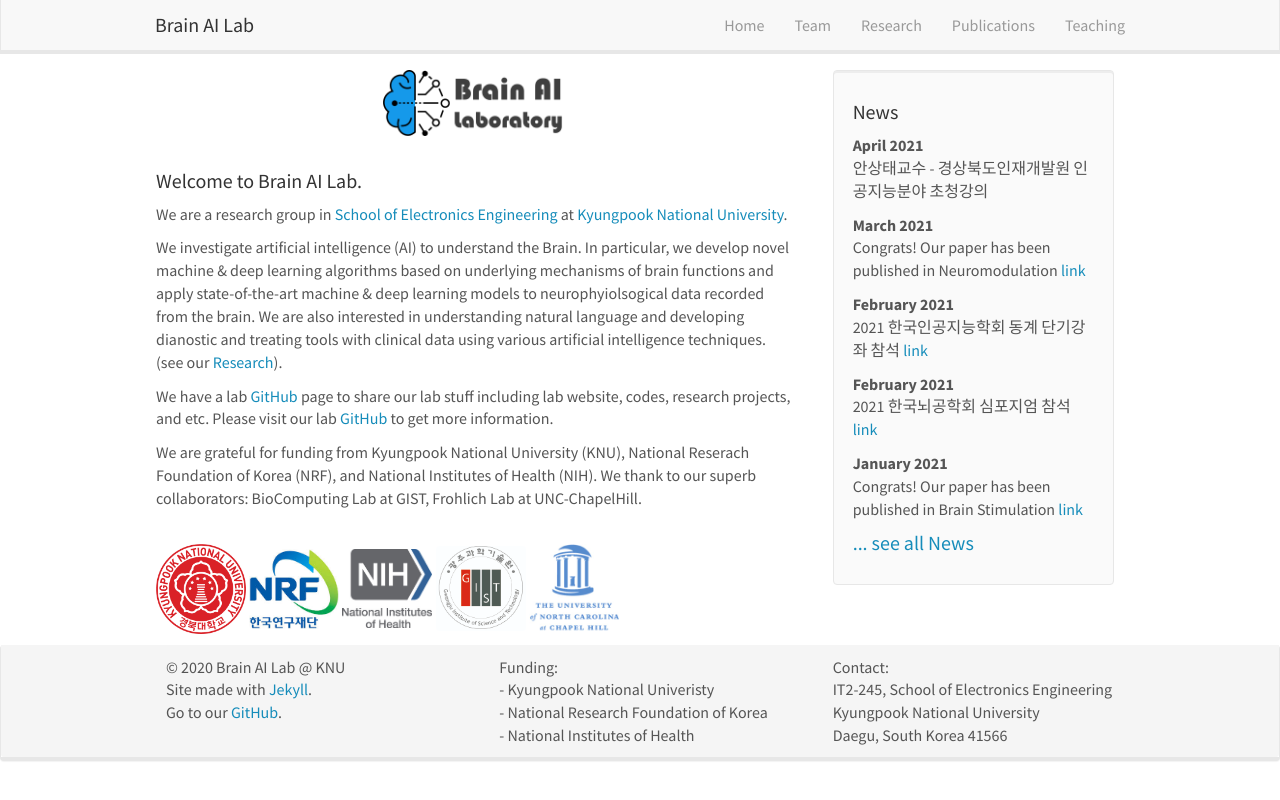
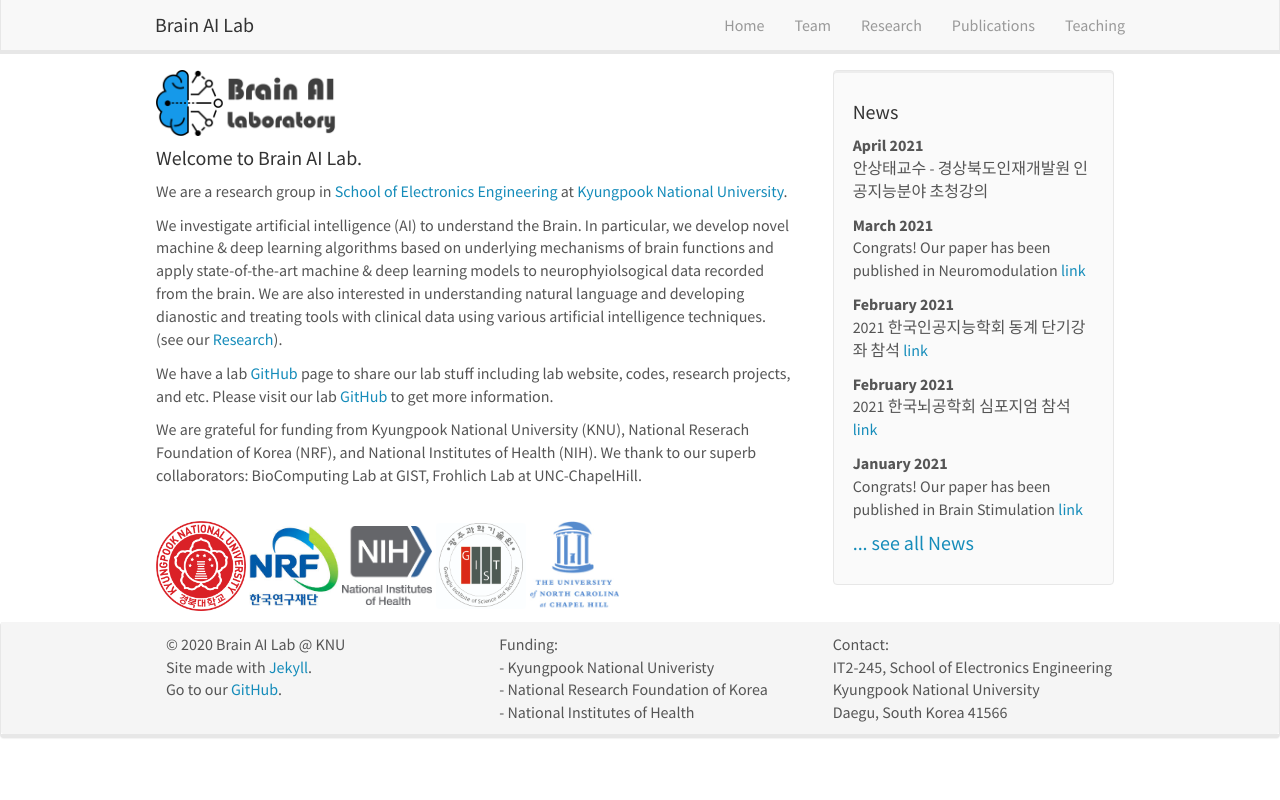
Before and after one commit to KNU-BrainAI/knu-brainai.github.io, a Jekyll site: the page built from _pages/home.md, in a window 1280 px wide. Shown: the top 800 px of the page. Built offline with Jekyll 4.4.1, drawn with Linux system fonts in a browser that asks for light colours; nearby versions of some CDN libraries.

Commit message:
Update homelay.html

```diff
--- a/_layouts/homelay.html
+++ b/_layouts/homelay.html
@@ -3,8 +3,7 @@ layout: default
 ---
 
 <div id="homeid" class="col-sm-8">
-  <center><img src="{{ site.url }}{{ site.baseurl }}/images/LabLogo_LabName_v3.png" class="center" style="width: 180px" alt="logo" / ></center>
-	<br />
+  <img src="{{ site.url }}{{ site.baseurl }}/images/LabLogo_LabName_v3.png" class="center" style="width: 180px" alt="logo" / >
 	{{ content }}
 </div>
 
```
